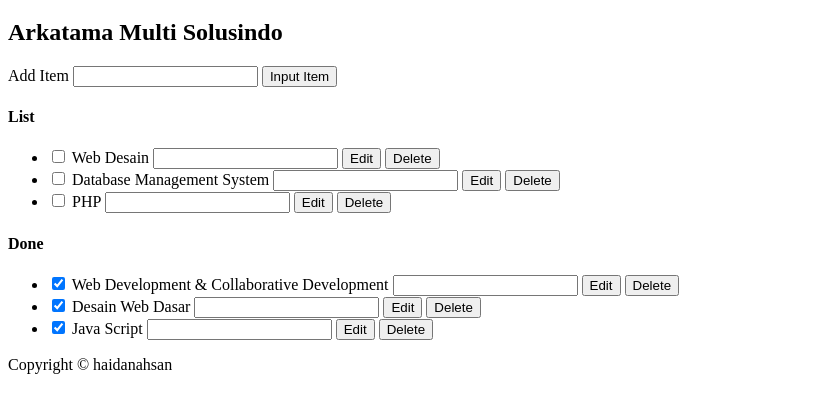
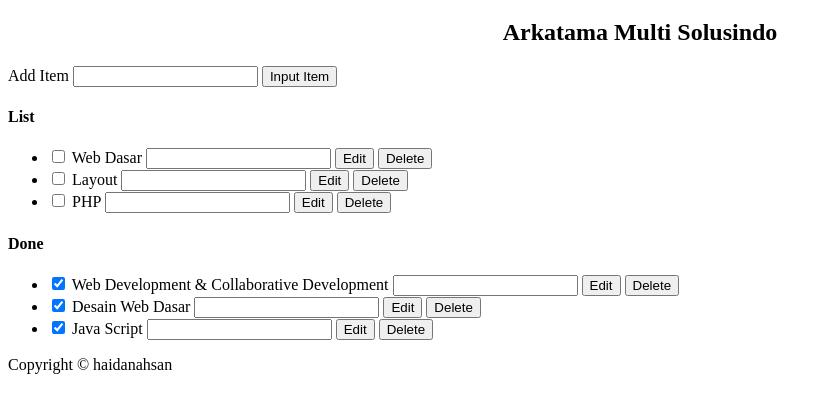
Before and after one commit to Haidan08/fswd3-html-dasar, a plain HTML site: page pages/To Do List.html in a window 1280 px wide. Shown: the part 61-474 px from the top of the page, without its empty margins (0-832 px from the left). Drawn offline with Linux system fonts and the light colour scheme; files whose address does not match are found by name.

Commit message:
Update To Do List.html

```diff
--- a/pages/To Do List.html
+++ b/pages/To Do List.html
@@ -4,11 +4,11 @@
   <meta charset="UTF-8">
   <title>Task Pertemuan 8 - To Do List</title>
   <meta name="viewport" content="width=device-width, initial-scale=1.0">
-  <link rel="stylesheet" href="assets/js/To Do List.js">
+  <link rel="stylesheet" href="assets/css/style to do list.css">
 </head>
 <body>
     <center><h1>To Do List</h1></center>
-    <h2>Arkatama Multi Solusindo</h2>
+    <center><h2>Arkatama Multi Solusindo</h2></center>
     <div class="container">
       <p>
         <label for="new-task">Add Item</label>
@@ -20,14 +20,14 @@
       <ul id="incomplete-tasks">
         <li>
           <input type="checkbox">
-          <label>Web Desain</label>
+          <label>Web Dasar</label>
           <input type="text">
           <button class="edit">Edit</button>
           <button class="delete">Delete</button>
         </li>
         <li class="editMode">
           <input type="checkbox">
-          <label>Database Management System</label>
+          <label>Layout</label>
           <input type="text">
           <button class="edit">Edit</button>
           <button class="delete">Delete</button>
```
